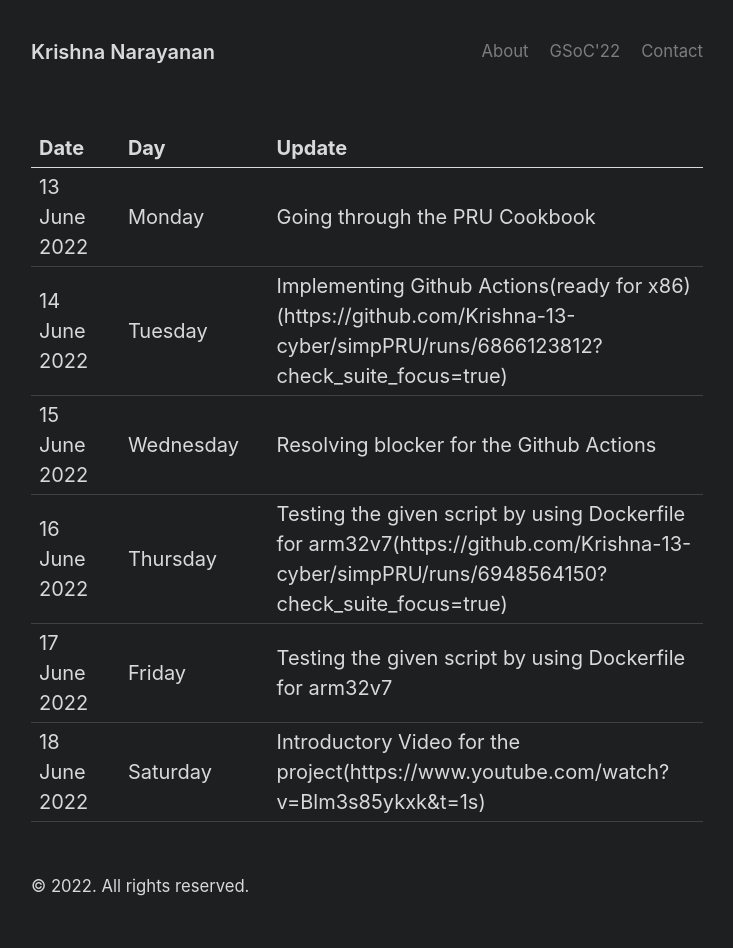
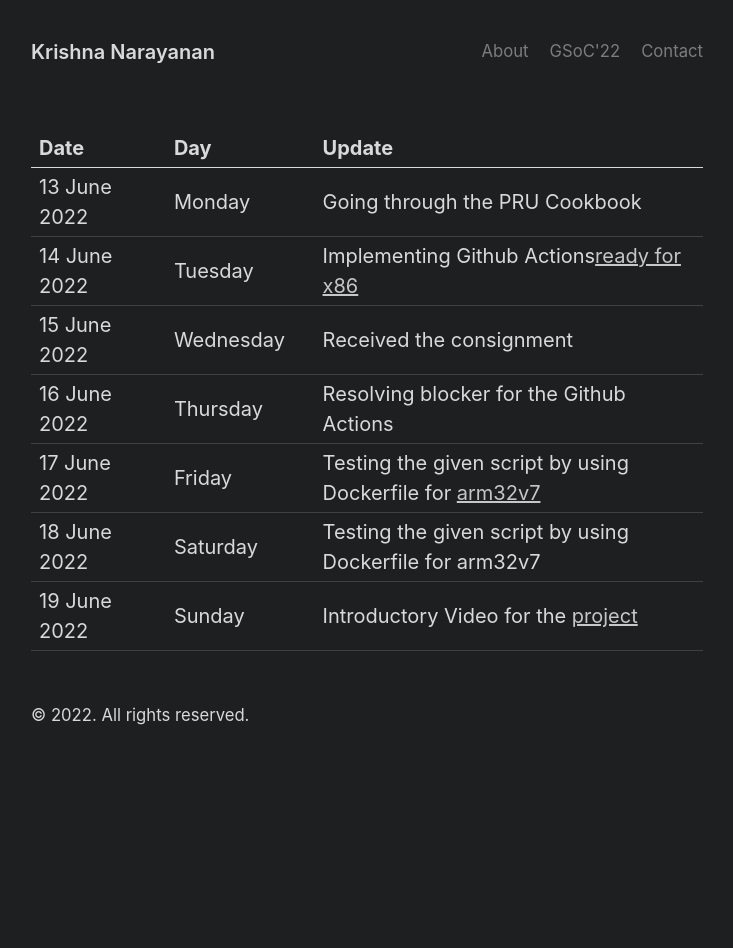
Before and after one commit to Krishna-13-cyber/Krishna-13-cyber.github.io, a Jekyll site: the page built from gsoc/weeks/week-1.md, in a window 1280 px wide. Shown: the whole page, without its empty margins (273-1006 px from the left). Built offline with Jekyll 4.4.1, drawn with Linux system fonts in a browser that asks for light colours; after the commit the page ends 900 px from its top, so only the background shows below that.

Commit message:
Week-2 Updated

```diff
--- a/gsoc/weeks/week-1.md
+++ b/gsoc/weeks/week-1.md
@@ -6,8 +6,9 @@ title: home
 |Date        ||Day          ||Update
 | -----------|-|------------|-|-------------|
 13 June 2022 ||Monday       || Going through the PRU Cookbook
-14 June 2022 ||Tuesday      || Implementing Github Actions(ready for x86)(https://github.com/Krishna-13-cyber/simpPRU/runs/6866123812?check_suite_focus=true)
-15 June 2022 ||Wednesday    || Resolving blocker for the Github Actions
-16 June 2022 ||Thursday     || Testing the given script by using Dockerfile for arm32v7(https://github.com/Krishna-13-cyber/simpPRU/runs/6948564150?check_suite_focus=true)
-17 June 2022 ||Friday       || Testing the given script by using Dockerfile for arm32v7
-18 June 2022 ||Saturday     || Introductory Video for the project(https://www.youtube.com/watch?v=Blm3s85ykxk&t=1s)
+14 June 2022 ||Tuesday      || Implementing Github Actions[ready for x86](https://github.com/Krishna-13-cyber/simpPRU/runs/6866123812?check_suite_focus=true)
+15 June 2022 ||Wednesday    || Received the consignment
+16 June 2022 ||Thursday     || Resolving blocker for the Github Actions
+17 June 2022 ||Friday       || Testing the given script by using Dockerfile for [arm32v7](https://github.com/Krishna-13-cyber/simpPRU/runs/6948564150?check_suite_focus=true)
+18 June 2022 ||Saturday     || Testing the given script by using Dockerfile for arm32v7
+19 June 2022 ||Sunday       || Introductory Video for the [project](https://www.youtube.com/watch?v=Blm3s85ykxk&t=1s)
```
Also changed, not shown: gsoc/home.md (+1 -0 lines), gsoc/weeks/week-2.md (added, +13 -0 lines).
